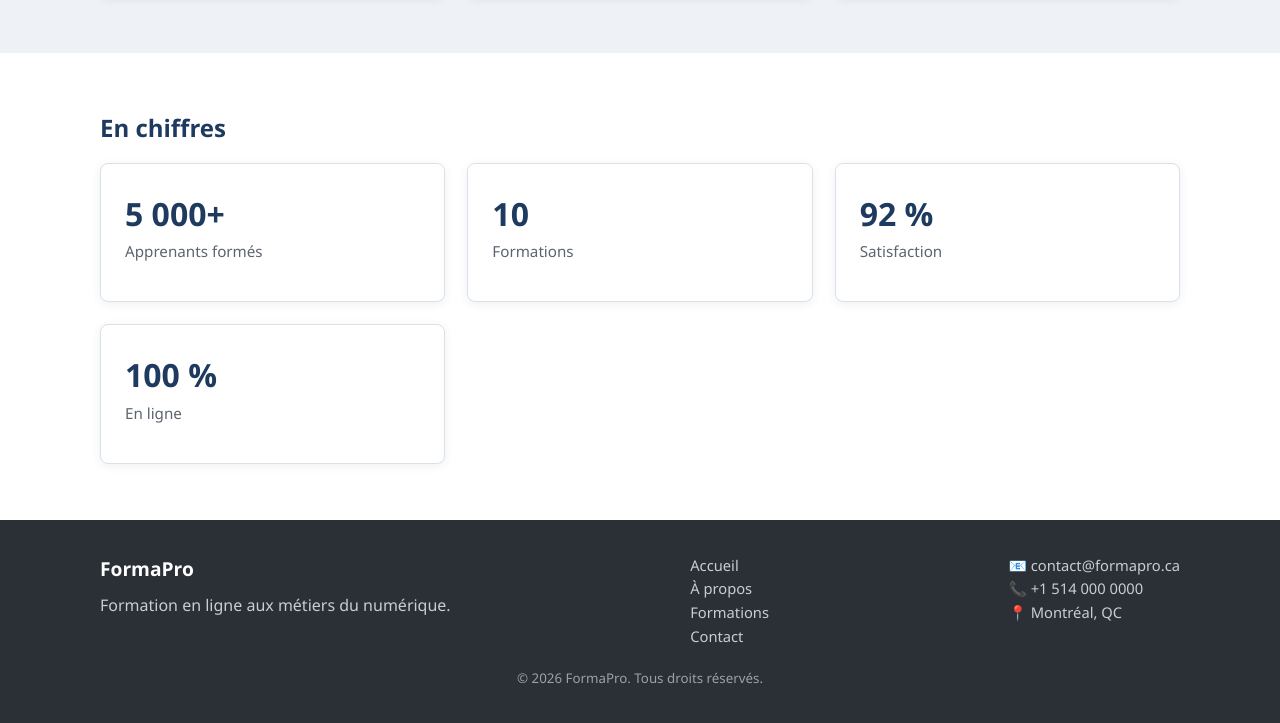
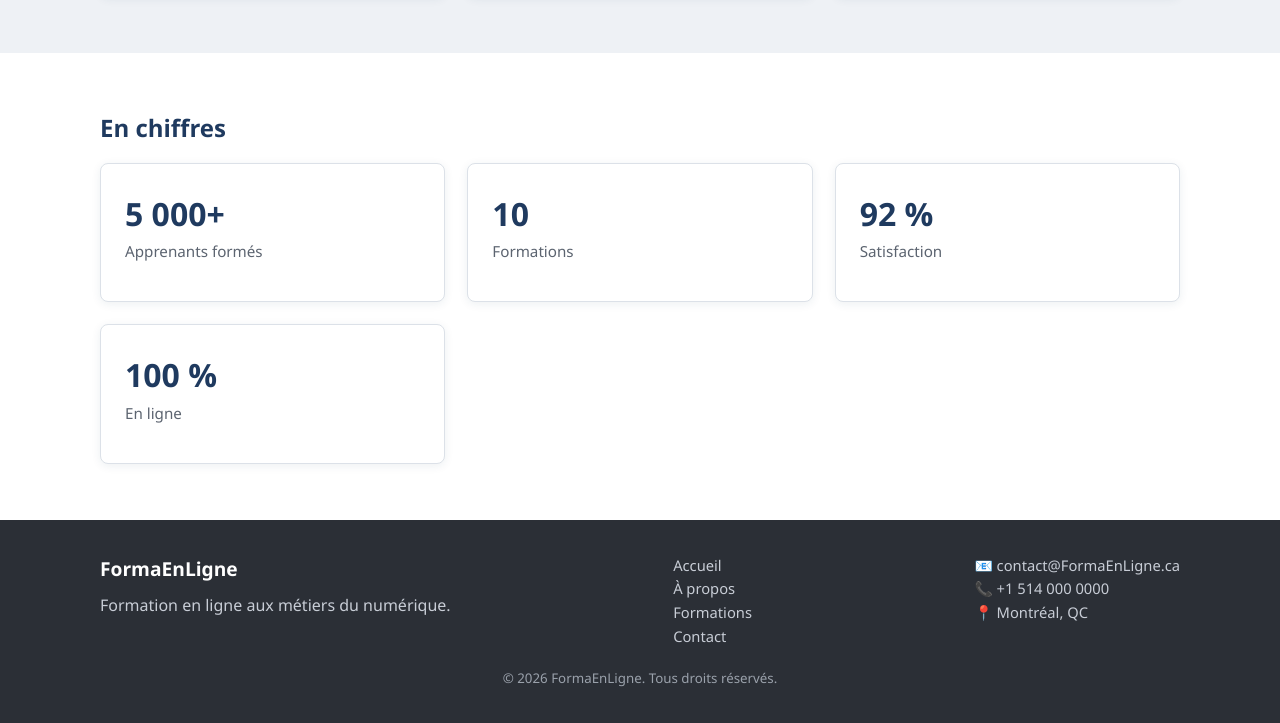
Before and after one commit to alexandrik25/Projet03_Web, a plain HTML site: page apropos.html in a window 1280 px wide. Shown: the part 959-1682 px from the top of the page. Drawn offline with Linux system fonts and the light colour scheme.

Commit message:
Rename 'FormaPro' to 'FormaEnLigne' in apropos.html

```diff
--- a/apropos.html
+++ b/apropos.html
@@ -3,7 +3,7 @@
 <head>
   <meta charset="UTF-8">
   <meta name="viewport" content="width=device-width, initial-scale=1.0">
-  <title>À propos — FormaPro</title>
+  <title>À propos — FormaEnLigne</title>
   <link rel="stylesheet" href="assets/styles.css">
 </head>
 <body>
@@ -11,7 +11,7 @@
   <!-- En-tête commun -->
   <header class="entete">
     <div class="conteneur">
-      <a href="index.html" class="logo">FormaPro</a>
+      <a href="index.html" class="logo">FormaEnLigne</a>
       <button class="burger" onclick="basculerMenu()">☰</button>
       <ul class="nav" id="nav">
         <li><a href="index.html">Accueil</a></li>
@@ -37,7 +37,7 @@
 
         <div>
           <h2>Notre organisme</h2>
-          <p>FormaPro est un organisme de formation en ligne fondé en 2020. Nous accompagnons
+          <p>FormaEnLigne est un organisme de formation en ligne fondé en 2020. Nous accompagnons
             débutants et professionnels dans leur montée en compétences sur les métiers du numérique.</p>
           <p style="margin-top:12px">Nos parcours combinent théorie, pratique et projets concrets, conçus avec des professionnels du secteur.</p>
         </div>
@@ -109,7 +109,7 @@
   <footer class="pied">
     <div class="conteneur">
       <div>
-        <div class="marque">FormaPro</div>
+        <div class="marque">FormaEnLigne</div>
         <p>Formation en ligne aux métiers du numérique.</p>
       </div>
       <div>
@@ -119,12 +119,12 @@
         <a href="contact.html">Contact</a>
       </div>
       <div>
-        <a>📧 contact@formapro.ca</a>
+        <a>📧 contact@FormaEnLigne.ca</a>
         <a>📞 +1 514 000 0000</a>
         <a>📍 Montréal, QC</a>
       </div>
     </div>
-    <small>© 2026 FormaPro. Tous droits réservés.</small>
+    <small>© 2026 FormaEnLigne. Tous droits réservés.</small>
   </footer>
 
   <script src="assets/main.js"></script>
```
